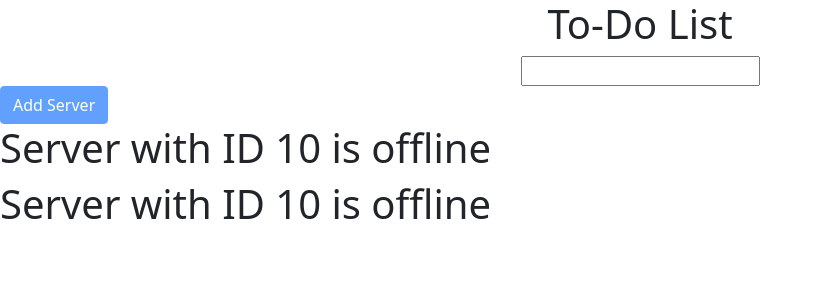
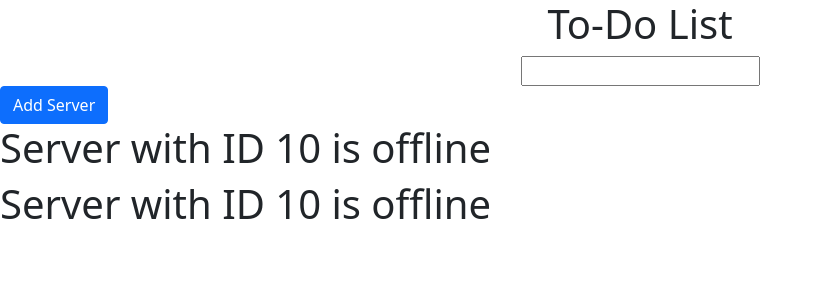
Before and after one commit to jonathanj101/Angular-todo-project, an Angular app: page / in a window 1280 px wide. Shown: the top 300 px of the page, without its empty margins (0-823 px from the left). Built offline with nearby package versions, Linux system fonts and the light colour scheme.

Commit message:
Property binding

```diff
--- a/src/app/servers/servers.component.ts
+++ b/src/app/servers/servers.component.ts
@@ -6,8 +6,13 @@ import { Component, OnInit } from '@angular/core';
   styleUrls: ['./servers.component.css']
 })
 export class ServersComponent implements OnInit {
+  allowNewServer = false;
 
-  constructor() { }
+  constructor() {
+    setTimeout(()=>{
+      this.allowNewServer = true;
+    },2000)
+  }
 
   ngOnInit(): void {
   }
```
